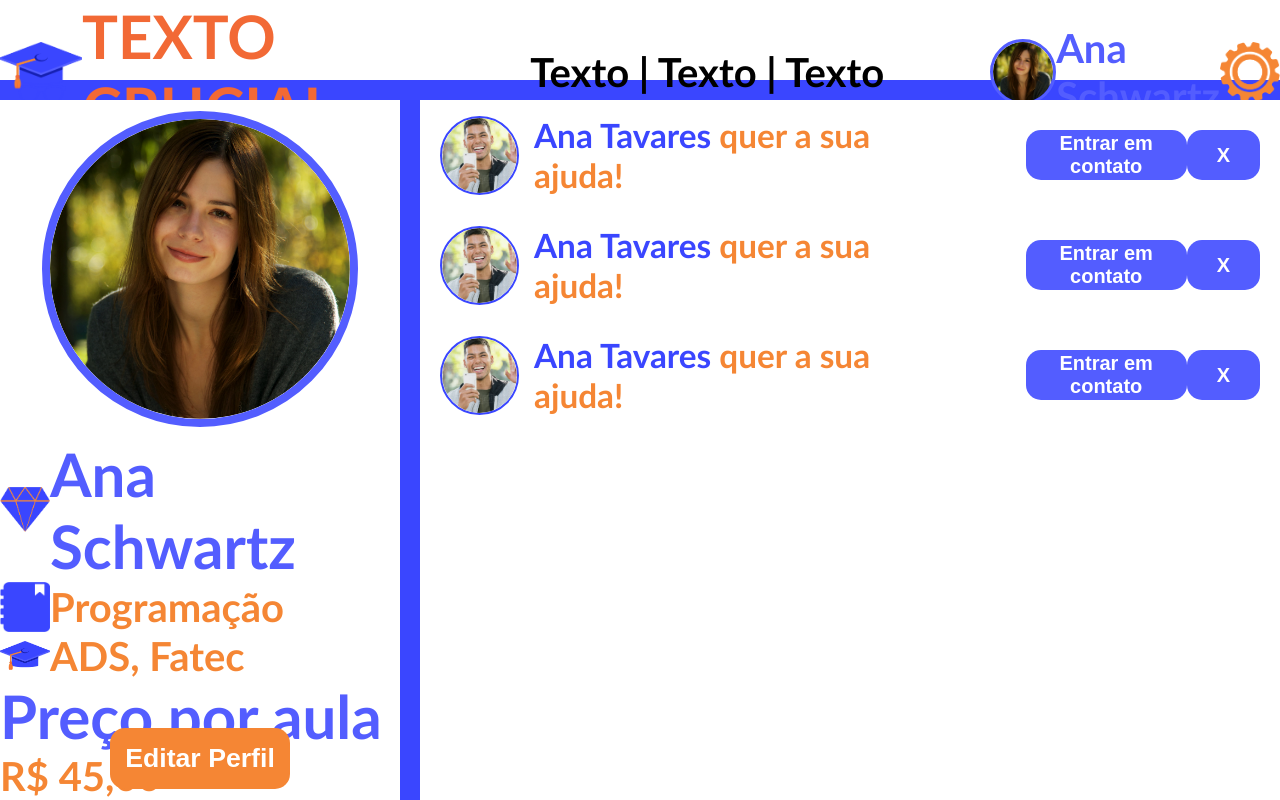
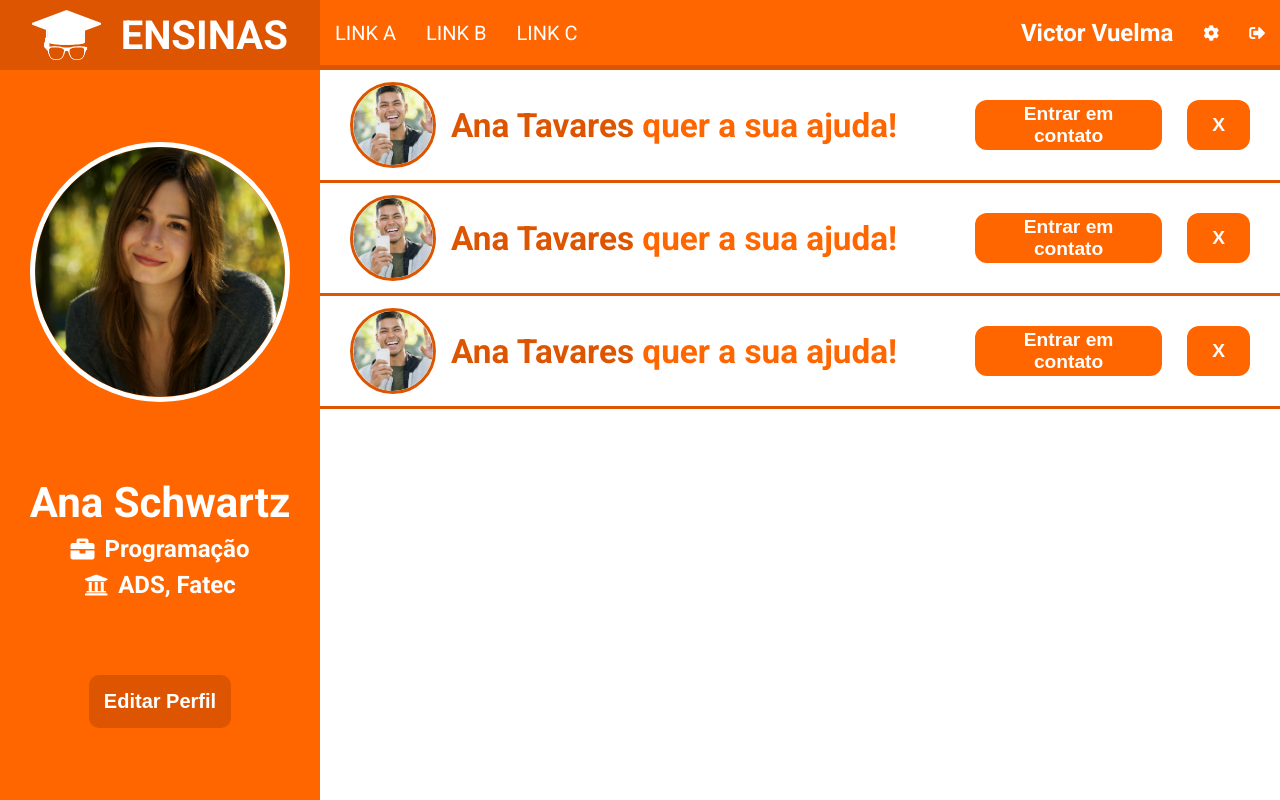
Before and after one commit to JuliaWharton/Ensinas-frontend, a plain HTML site: page professor.html in a window 1280 px wide. Drawn offline with Linux system fonts and the light colour scheme.

Commit message:
Rework of teacher page

```diff
--- a/assets/style/professor.css
+++ b/assets/style/professor.css
@@ -1,12 +1,13 @@
 *{
     margin: 0;
+    padding: 0;
 }
 
 body{
-    width: 100vw;
+    width: 100% ;
     height: 100vh;
 
-    font-family: 'Calibri';
+    font-family: 'Roboto', sans-serif;
 }
 
 #main{
@@ -16,116 +17,120 @@ body{
     display: grid;
     background-color: rgb(58, 70, 255);
 
-    grid-template-areas: 'nav nav'
+    grid-template-areas: 'nav-logo nav'
     'aside content';
-    grid-template-rows: 80px 1fr;
-    grid-template-columns: 2fr 5fr;
-    grid-gap: 20px;
+    grid-template-rows: 70px 1fr;
+    grid-template-columns: 320px 1fr;
 }
 
 nav{
-    display: grid;
-    grid-template-areas: 'logo menu perfil';
-    grid-template-rows: 1fr;
-    grid-template-columns: 3fr 4fr 2fr;
-
     grid-area: nav;
 
-    background-color: white;
+    display: grid;
+    grid-template-areas: 'menu perfil';
+    grid-template-rows: 1fr;
+
+    background-color: #ff6600;
+    border-bottom: 5px solid #dd5500;
+    color: white;
 }
 
-nav .logo{
-    grid-area: logo;
+nav ul{
+    grid-area: menu;
+
+    list-style: none;
 
     display: flex;
-    justify-content: space-around;
-    align-items: center;
+    height: 100%;
 }
 
-nav .logo h1{
+nav > ul li{
     text-transform: uppercase;
-
-    color: rgb(242, 105, 53);
-    font-weight: bolder;
-    font-size: 45pt;
+    font-size: 1.25em;
 }
 
-nav .logo img{
-    height: 60px;
-    width: auto;
-}
-
-nav .menu{
-    grid-area: menu;
-
+nav li{
     display: flex;
     justify-content: center;
     align-items: center;
+
+    height: 100%;
+    padding: 0 15px;
+
+    cursor: pointer;
 }
 
-nav .menu h2{
-    color: black;
-    font-weight: bolder;
-    font-size: 30pt;
+nav li:hover{
+    background-color: #dd5500;
 }
 
-nav .perfil{
-    grid-area: perfil;
-
-    display: flex;
-    justify-content: space-around;
-    align-items: center;
+nav a{
+    text-decoration: none;
+    color: white;
 }
 
-nav .perfil h3{
-    font-size: 30pt;
-    color: rgb(83, 93, 255);
+#nav-perfil{
+    grid-area: perfil;
 }
 
-nav .perfil img{
-    height: 60px;
-    width: auto;
+#nav-perfil ul{
+    justify-content: flex-end;
 }
 
-nav .perfil img:nth-child(1){
-    border-radius: 50%;
-    border: 3px solid rgb(83, 93, 255);
+#nav-logo{
+    grid-area: nav-logo;
+    display: flex;
+    justify-content: center;
+    align-items: center;
+    background-color: #dd5500;
+}
+
+#nav-logo img{
+    height: 50px;
+    width: auto;
+    margin-right: 20px;
+}
+
+#nav-logo h1{
+    color: white;
+    font-size: 2.5em;
+    text-transform: uppercase
 }
 
 aside{
     grid-area: aside;
 
-    background-color: white;
-
     display: flex;
     flex-direction: column;
     justify-content: space-evenly;
     align-items: center;
+    background-color: #ff6600;
 }
 
 aside > img{
-    height: 300px;
-    width: auto;
+    height: 250px;
+    width: 250px;
     border-radius: 50%;
-    border: 8px solid rgb(83, 93, 255);
+    border: 5px solid #ffffff;
+}
+
+aside ul{
+    color: white;
+    font-size: 1.5em;
+    font-weight: bold;
+    display: flex;
+    align-items: center;
+    justify-content: space-around;
+    flex-direction: column;
+    width: 280px;
+    height: 130px;
+    padding: 0;
+    list-style: none;
 }
 
 aside h2{
-    color: rgb(83, 93, 255);
-}
-
-aside ul{
-    color: rgb(245, 134, 52);
-    font-size: 30pt;
-    font-weight: bold;
-    display: flex;
-    justify-content: space-around;
-    align-items: center;
-    flex-direction: column;
-    width: 400px;
-    height: 280px;
-    padding: 0;
-    list-style: none;
+    text-align: center;
+    font-size: 1.75em;
 }
 
 aside li{
@@ -133,27 +138,26 @@ aside li{
 
     display: flex;
     align-items: center;
+    justify-content: center;
 }
 
-aside li img{
-    width: 50px;
-    height: auto;
-    max-height: 50px;
+aside li i{
+    margin-right: 10px;
 }
 
 aside button{
     border: none;
     color: white;
-    background-color: rgb(245, 134, 52);
+    background-color: #dd5500;
     font-weight: bolder;
-    font-size: 20pt;
-    border-radius: 15px;
+    font-size: 1.25em;
+    border-radius: 10px;
     padding: 15px;
+    cursor: pointer;
 }
 
 #content{
     grid-area: content;
-
 
     background-color: white;
 }
@@ -168,11 +172,12 @@ aside button{
 .aluno{
     display: grid;
 
-    grid-template-areas: '. nome . contato .';
-    grid-template-columns: 20px 4fr 1fr 2fr 20px;
+    grid-template-areas: '. nome contato .';
+    grid-template-columns: 30px 2fr 1fr 30px;
 
     height: 110px;
     width: 100%;
+    border-bottom: 3px solid #dd5500;
 }
 
 .aluno div{
@@ -185,36 +190,37 @@ aside button{
 }
 
 .aluno img{
-    height: 75px;
+    height: 80px;
     border-radius: 50%;
-    border: 2px solid rgb(58, 70, 255);
+    border: 3px solid #dd5500;
 }
 
 .aluno p{
     margin-left: 15px;
     font-size: 25pt;
     font-weight: bold;
-    color:  rgb(245, 134, 52);
+    color:  #ff6600;
 }
 
 .aluno span{
-    color:rgb(58, 70, 255);
+    color:#dd5500;
 }
 
 .aluno div:nth-child(2){
     grid-area: contato;
 
     display: flex;
-    justify-content: space-around;
+    justify-content: flex-end;
 }
 
 .aluno button{
     height: 50px;
     color: white;
     border: none;
-    background-color: rgb(83, 93, 255);
-    font-size: 15pt;
+    background-color: #ff6600;
+    font-size: 1.2em;
     font-weight: bold;
-    padding: 0 30px;
-    border-radius: 15px;
+    padding: 0 25px;
+    border-radius: 12px;
+    margin-left: 25px;
 }
--- a/professor.html
+++ b/professor.html
@@ -6,32 +6,38 @@
     <meta http-equiv="X-UA-Compatible" content="ie=edge">
     <title>Document</title>
 
+    <link href="https://fonts.googleapis.com/css?family=Roboto:400,700" rel="stylesheet">
+    <link rel="stylesheet" href="https://use.fontawesome.com/releases/v5.7.2/css/all.css" integrity="sha384-fnmOCqbTlWIlj8LyTjo7mOUStjsKC4pOpQbqyi7RrhN7udi9RwhKkMHpvLbHG9Sr" crossorigin="anonymous">
+
     <link rel="stylesheet" href="assets/style/professor.css">
 </head>
 <body>
     <div id="main">
+        <div id="nav-logo">
+            <img src="assets/img/logo_branco.png" alt="Logo do Ensinas.">
+            <h1>Ensinas</h1>
+        </div>
         <nav>
-            <div class="logo">
-                <img src="assets/img/ensinas_logo.png" alt="Logo do Ensinas.">
-                <h1>Texto Crucial</h1>
-            </div>
-            <div class="menu">
-                <h2>Texto | Texto | Texto</h2>
-            </div>
-            <div class="perfil">
-                <img src="assets/img/ensinas_professor_photo.png" alt="Foto de Ana Shwartz">
-                <h3>Ana Schwartz</h3>
-                <img src="assets/img/ensinas_logado_config.png" alt="Engrenagem.">
+            <ul>
+                <li><a href="">Link A</a></li>
+                <li><a href="">Link B</a></li>
+                <li><a href="">Link C</a></li>
+            </ul>
+
+            <div id="nav-perfil">
+                <ul>
+                    <li><h2>Victor Vuelma</h2></li>
+                    <li><i class="fas fa-cog"></i></li>
+                    <li><i class="fas fa-sign-out-alt"></i></li>
+                </ul>
             </div>
         </nav>
         <aside>
             <img src="assets/img/ensinas_professor_photo.png" alt="">
             <ul>
-                <li><img src="assets/img/ensinas_cracha_diamante.png"> <h2>Ana Schwartz</h2></li>
-                <li><img src="assets/img/ensinas_cracha_caderno.png"> Programação</li>
-                <li><img src="assets/img/ensinas_cracha_chapeu.png"> ADS, Fatec</li>
-                <li><h2>Preço por aula</h2></li>
-                <li>R$ 45,00</li>
+                <li><h2>Ana Schwartz</h2></li>
+                <li><i class="fas fa-briefcase"></i>Programação</li>
+                <li><i class="fas fa-university"></i>ADS, Fatec</li>
             </ul>
             <button>Editar Perfil</button>
         </aside>
```
Also changed, not shown: assets/img/logo.png (added), assets/img/logo_branco.png (added).
